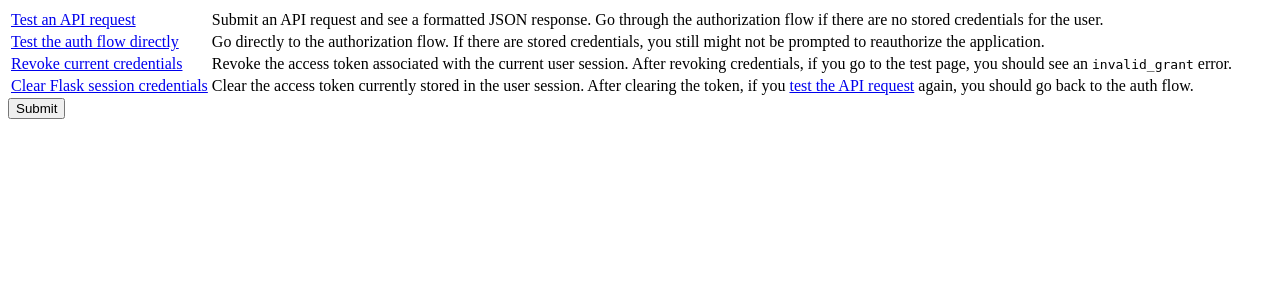
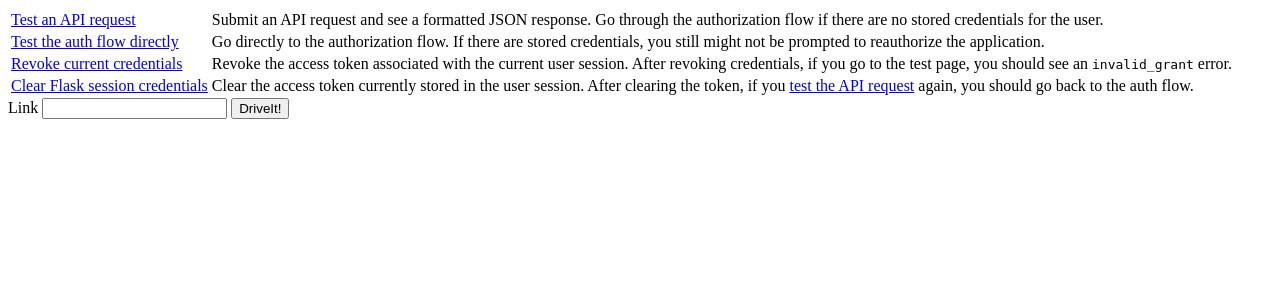
Before and after one commit to bits4goals/google-drive-it, a Flask app: page / in a window 1280 px wide. Shown: the top 300 px of the page. Run offline with Flask 2, Linux system fonts and the light colour scheme.

Commit message:
add elements to webpage

```diff
--- a/templates/index.html
+++ b/templates/index.html
@@ -25,6 +25,8 @@
   </tr>
 </table>
 
-<form action="/request">
-  <input type="submit">
+<form action="{{ url_for('index') }}">
+  <label for="input-text-url">Link</label>
+  <input type="text" id="input-text-url">
+  <input type="submit" value="DriveIt!">
 </form>
```
